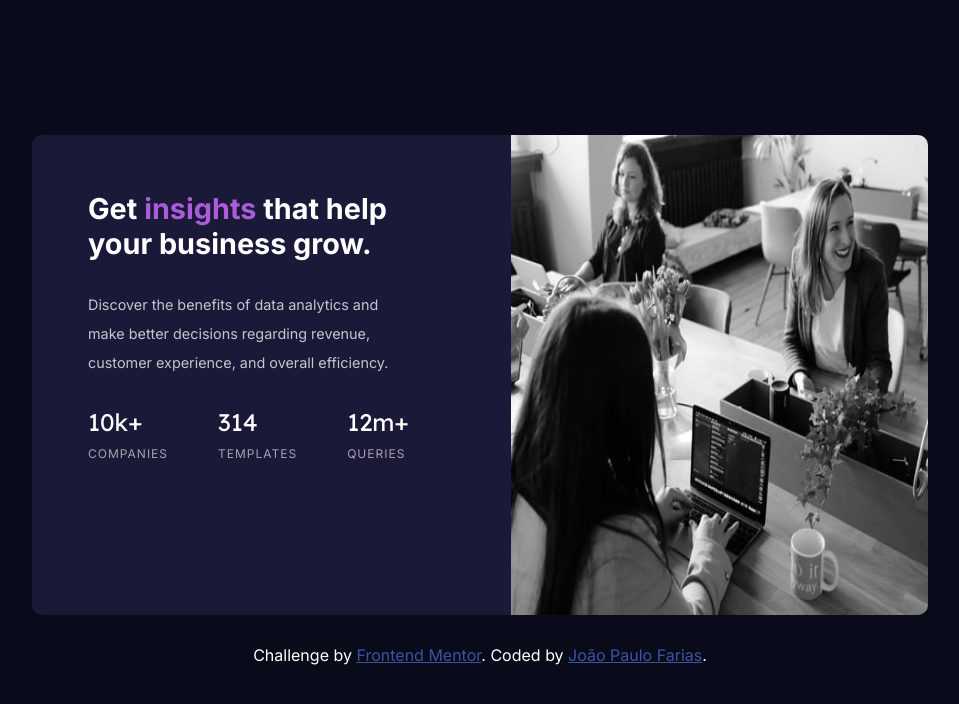
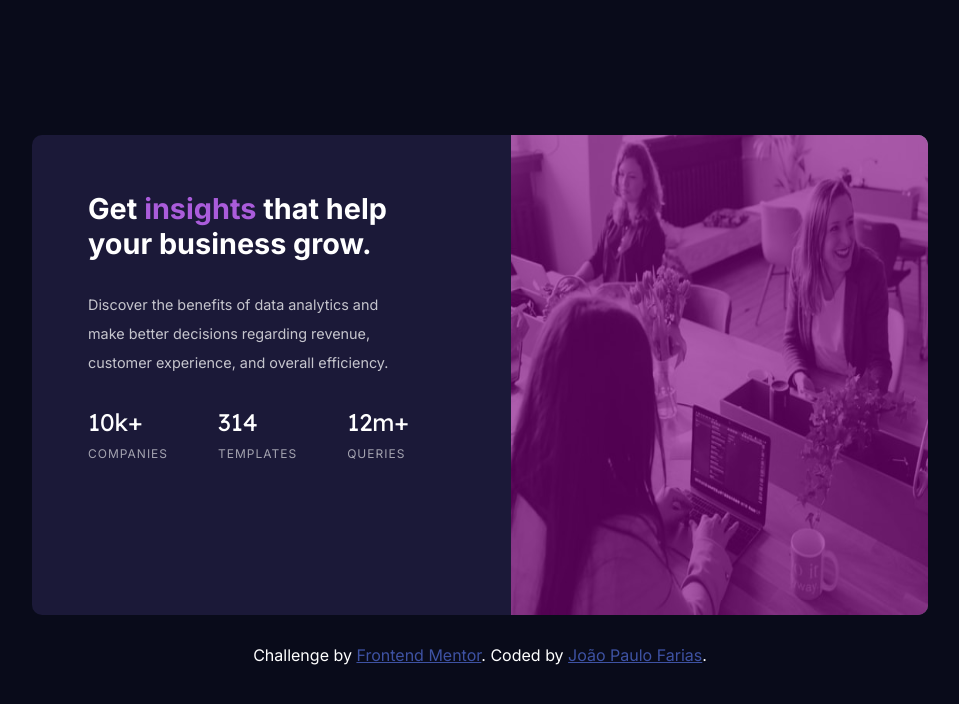
Before and after one commit to DevJpFarias/stats-preview-card-component, a plain HTML site: page index.html in a window 1280 px wide. Shown: the whole page, without its empty margins (160-1119 px from the left). Drawn offline with Linux system fonts and the light colour scheme.

Commit message:
apply purple color on image

```diff
--- a/index.html
+++ b/index.html
@@ -43,6 +43,9 @@
     </div>
 
     <div class="img-container">
+      <div class="purple-color">
+
+      </div>
       <img src="images/image-header-desktop.jpg" alt="">
     </div>
   </div>
--- a/style.css
+++ b/style.css
@@ -35,9 +35,22 @@ body {
   background: hsl(277, 64%, 61%);
 } */
 
+.img-container {
+  position: relative;
+}
+
 .img-container img {
   height: 100%;
   width: 100%;
+  border-radius: 0px 10px 10px 0px;
+}
+
+.purple-color {
+  z-index: 1;
+  background-color: hsla(300, 100%, 25%, 0.623);
+  height: 100%;
+  width: 100%;
+  position: absolute;
   border-radius: 0px 10px 10px 0px;
 }
 
@@ -127,6 +140,10 @@ span {
     border-radius: 10px 10px 0px 0px;
   }
 
+  .purple-color {
+    border-radius: 10px 10px 0px 0px;
+  }
+
   .content {
     width: 100%;
     columns: span 1;
```
